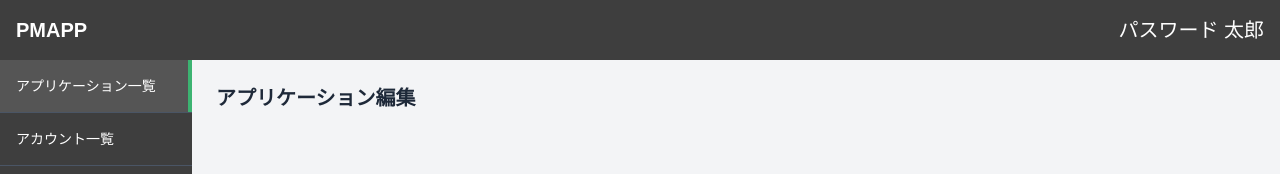
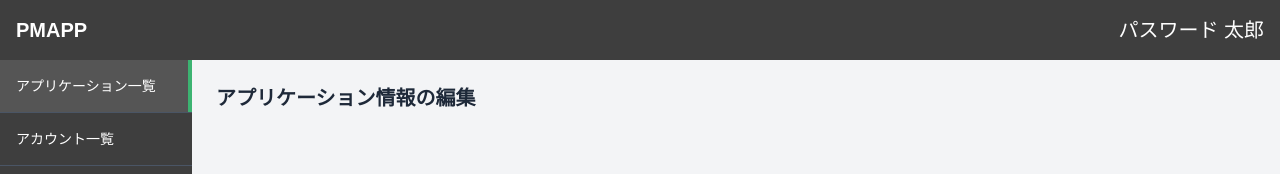
Before and after one commit to Yu-Mo-13/pmapp-client, a Next.js app: page /applications/1 in a window 1280 px wide. Shown: the top 174 px of the page. Built offline with nearby package versions, Linux system fonts and the light colour scheme; no server answers.

Commit message:
画面タイトルのデザイン修正に対応

```diff
--- a/src/app/applications/[id]/page.tsx
+++ b/src/app/applications/[id]/page.tsx
@@ -28,7 +28,7 @@ const ApplicationEditPage: React.FC<ApplicationEditPageProps> = async ({
     <main className="flex-1 p-6">
       {/* ヘッダー部分 */}
       <div className="flex justify-between items-center mb-8">
-        <Title title="アプリケーション編集" />
+        <Title title="アプリケーション情報の編集" />
       </div>
 
       {/* フォーム部分 */}
--- a/src/app/applications/create/page.tsx
+++ b/src/app/applications/create/page.tsx
@@ -7,7 +7,7 @@ const ApplicationCreatePage: React.FC = () => {
     <main className="flex-1 p-6">
       {/* ヘッダー部分 */}
       <div className="flex justify-between items-center mb-8">
-        <Title title="アプリケーション新規登録" />
+        <Title title="アプリケーションの新規登録" />
       </div>
 
       {/* フォーム部分 */}
```
